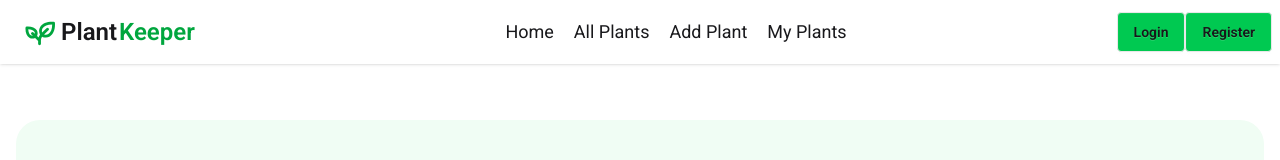
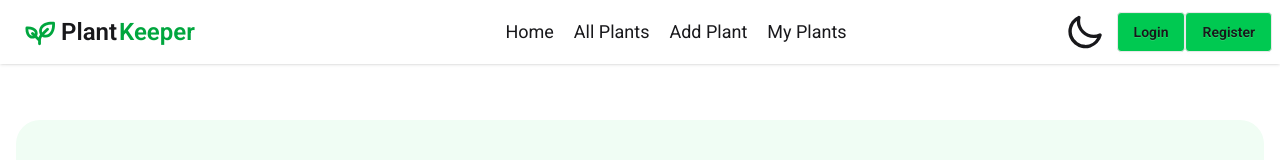
Before and after one commit to Rafi-Shariar/PlantKeeper-Client-Side, a React (Vite) app: page /login in a window 1280 px wide. Shown: the top 160 px of the page. Built offline with nearby package versions, Linux system fonts and the light colour scheme; no server answers.

Commit message:
implementated darkmode

```diff
--- a/index.html
+++ b/index.html
@@ -1,6 +1,6 @@
 
 <!doctype html>
-<html lang="en" data-theme="light">
+<html lang="en">
   <head>
     <meta charset="UTF-8" />
     <link rel="icon" type="" href="/src/assets/logo.png" />
--- a/src/Components/Navbar.jsx
+++ b/src/Components/Navbar.jsx
@@ -2,13 +2,30 @@
 import { PiPlantBold } from "react-icons/pi";
 import { Link, NavLink } from "react-router";
 import { AuthContext } from "../Context/AuthContext";
-import { Tooltip } from 'react-tooltip'
+import { Tooltip } from "react-tooltip";
 
 const Navbar = () => {
   const { user, logOutUser, loading } = use(AuthContext);
   const [activeUser, setActiveUser] = useState();
+  const [theme,setTheme] = useState(localStorage.getItem("theme") ? localStorage.getItem("theme") : "light");
+
+  useEffect(()=>{
+    localStorage.setItem("theme", theme);
+    const localTheme = localStorage.getItem("theme");
+
+    document.querySelector("html").setAttribute("data-theme", localTheme);
 
 
+  },[theme])
+
+  const handleToggle = e =>{
+    if(e.target.checked){
+      setTheme("dark");
+    }
+    else{
+      setTheme("light");
+    }
+  }
 
   useEffect(() => {
     fetch(`https://a10-server-beryl.vercel.app/users/${user?.email}`)
@@ -57,8 +74,6 @@
             </Link>{" "}
           </>
         )}
-
-
       </div>
     </>
   );
@@ -106,19 +121,45 @@
         </div>
 
         <div className="navbar-end flex gap-3">
+
+          {/* DarkMode */}
+          <label className="swap swap-rotate">
+            {/* this hidden checkbox controls the state */}
+            <input type="checkbox" onChange={handleToggle}/>
+
+            {/* sun icon */}
+            <svg
+              className="swap-on h-10 w-10 fill-current"
+              xmlns="http://www.w3.org/2000/svg"
+              viewBox="0 0 24 24"
+            >
+              <path d="M5.64,17l-.71.71a1,1,0,0,0,0,1.41,1,1,0,0,0,1.41,0l.71-.71A1,1,0,0,0,5.64,17ZM5,12a1,1,0,0,0-1-1H3a1,1,0,0,0,0,2H4A1,1,0,0,0,5,12Zm7-7a1,1,0,0,0,1-1V3a1,1,0,0,0-2,0V4A1,1,0,0,0,12,5ZM5.64,7.05a1,1,0,0,0,.7.29,1,1,0,0,0,.71-.29,1,1,0,0,0,0-1.41l-.71-.71A1,1,0,0,0,4.93,6.34Zm12,.29a1,1,0,0,0,.7-.29l.71-.71a1,1,0,1,0-1.41-1.41L17,5.64a1,1,0,0,0,0,1.41A1,1,0,0,0,17.66,7.34ZM21,11H20a1,1,0,0,0,0,2h1a1,1,0,0,0,0-2Zm-9,8a1,1,0,0,0-1,1v1a1,1,0,0,0,2,0V20A1,1,0,0,0,12,19ZM18.36,17A1,1,0,0,0,17,18.36l.71.71a1,1,0,0,0,1.41,0,1,1,0,0,0,0-1.41ZM12,6.5A5.5,5.5,0,1,0,17.5,12,5.51,5.51,0,0,0,12,6.5Zm0,9A3.5,3.5,0,1,1,15.5,12,3.5,3.5,0,0,1,12,15.5Z" />
+            </svg>
+
+            {/* moon icon */}
+            <svg
+              className="swap-off h-10 w-10 fill-current"
+              xmlns="http://www.w3.org/2000/svg"
+              viewBox="0 0 24 24"
+            >
+              <path d="M21.64,13a1,1,0,0,0-1.05-.14,8.05,8.05,0,0,1-3.37.73A8.15,8.15,0,0,1,9.08,5.49a8.59,8.59,0,0,1,.25-2A1,1,0,0,0,8,2.36,10.14,10.14,0,1,0,22,14.05,1,1,0,0,0,21.64,13Zm-9.5,6.69A8.14,8.14,0,0,1,7.08,5.22v.27A10.15,10.15,0,0,0,17.22,15.63a9.79,9.79,0,0,0,2.1-.22A8.11,8.11,0,0,1,12.14,19.73Z" />
+            </svg>
+          </label>
+
+
           {loading ? (
             <span className="loading loading-dots loading-md"></span>
           ) : (
             <>
               {user ? (
                 <>
-
                   <div
                     className="avatar"
-                    data-tooltip-id="my-tooltip" data-tooltip-content={`${activeUser?.name}`}>
-
+                    data-tooltip-id="my-tooltip"
+                    data-tooltip-content={`${activeUser?.name}`}
+                  >
                     <div className="w-12 rounded-full">
-                      <Tooltip id="my-tooltip" place={'left'}/>
+                      <Tooltip id="my-tooltip" place={"left"} />
                       <img src={activeUser?.photourl} />
                     </div>
                   </div>
--- a/src/Components/SeasonalGuide.jsx
+++ b/src/Components/SeasonalGuide.jsx
@@ -19,7 +19,7 @@
       </p>
 
 
-
+      {/* Contents */}
       <div className="flex flex-col lg:flex-row justify-between items-center gap-10">
         <div className="w-1/2 mx-auto">
         <Lottie animationData={lottieAnimation} loop={true} />
--- /dev/null
+++ b/src/Pages/tailwind.config.js
@@ -0,0 +1,14 @@
+import daisyui from "daisyui";
+
+/** @type {import('tailwindcss').Config} */
+export default {
+  darkMode: "class",
+  content: ["./src/**/*.{js,jsx,ts,tsx,html}"],
+  theme: {
+    extend: {},
+  },
+  plugins: [daisyui],
+  daisyui: {
+    themes: ["light", "dark"],
+  },
+};
```
Lines whose indentation alone changed are shown as unchanged.
